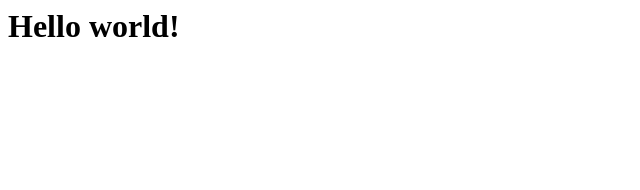
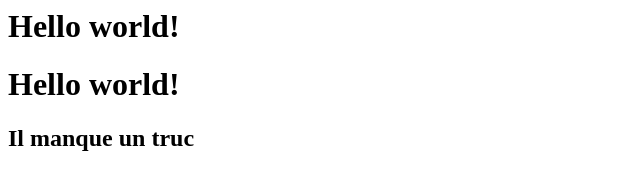
Before and after one commit to thiviya30/controle_git, a plain HTML site: page index.html in a window 1280 px wide. Shown: the whole page, without its empty margins (0-640 px from the left). Drawn offline with Linux system fonts and the light colour scheme.

Commit message:
ajout modifie dans index.html

```diff
--- a/index.html
+++ b/index.html
@@ -1,3 +1,6 @@
 <div>
     <h1>Hello world!</h1>
-    </div>
+    </div><div>
+        <h1>Hello world!</h1>
+        <h2>Il manque un truc<h2>
+        </div>
```
